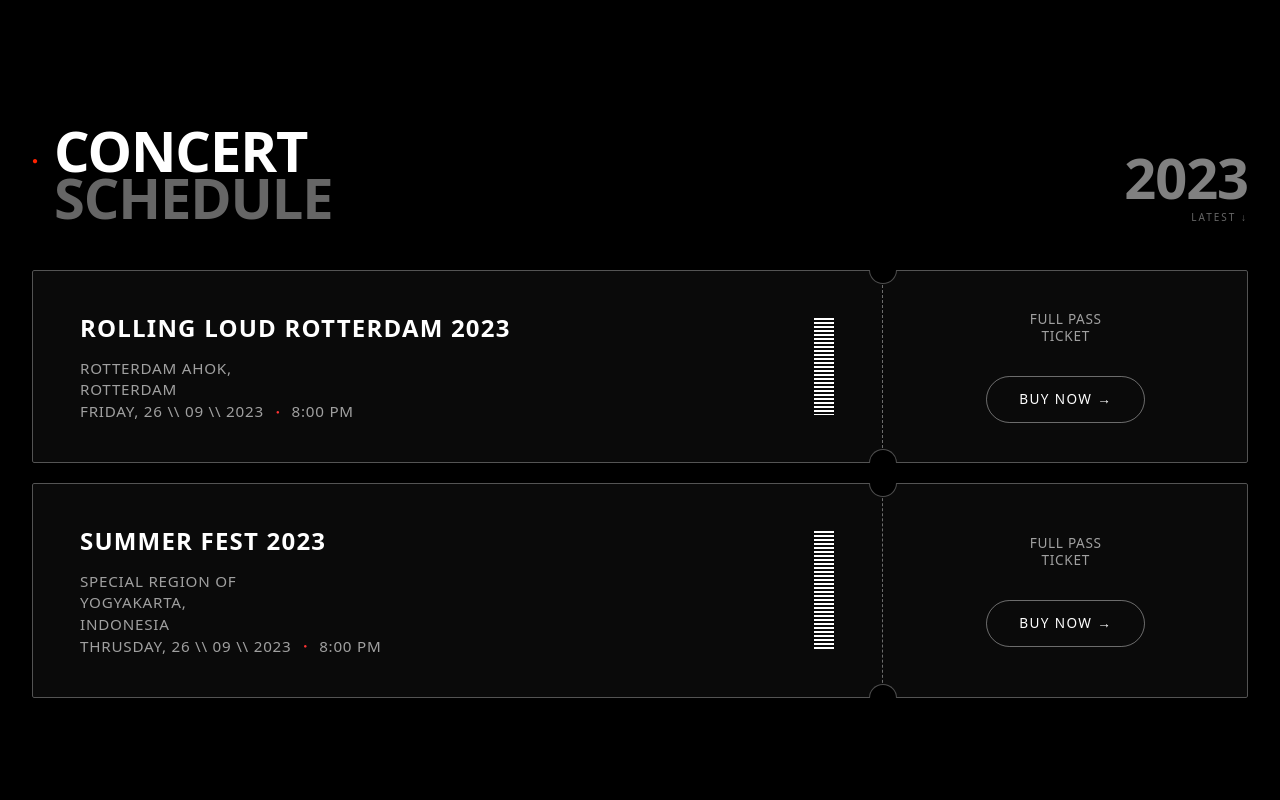
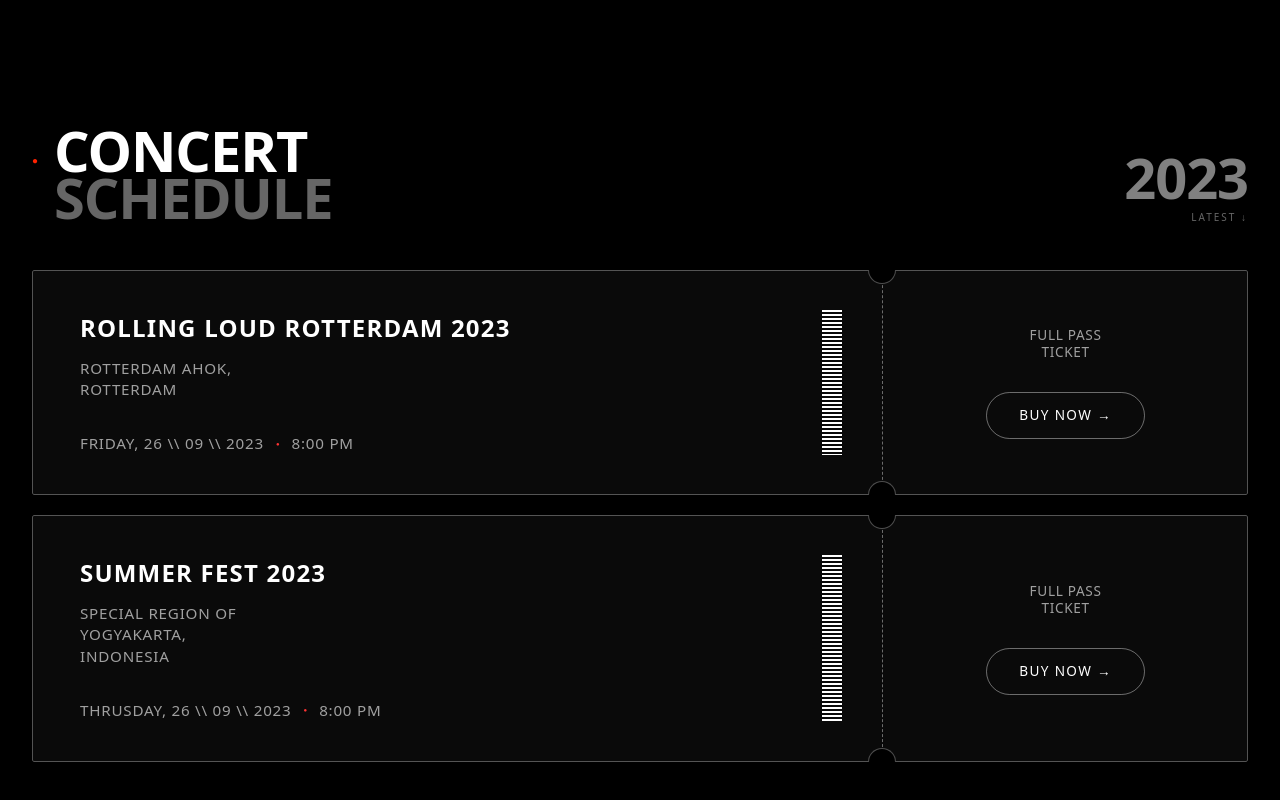
Before and after one commit to DIABY007/Site-VD, a Next.js app: page / in a window 1280 px wide. Shown: the part 2844-3644 px from the top of the page. Before the commit the page ends 3622 px from the top, so only its background shows below. Built offline with nearby package versions, Linux system fonts and the light colour scheme; a web font is replaced by a local one.

Commit message:
style(ui): ensure barcode and divider are perfectly parallel and same height

```diff
--- a/components/ConcertScheduleSection.tsx
+++ b/components/ConcertScheduleSection.tsx
@@ -24,7 +24,7 @@
 
 /**
  * Barcode Component
- * Updated to occupy full height of its container and align with the divider line.
+ * Set to h-full to match the height of its flex parent.
  */
 const Barcode: React.FC = () => {
   return (
@@ -46,8 +46,7 @@
 /**
  * ConcertScheduleSection Component
  * Reproduces the concert tour list.
- * Optimized for natural flow with scroll animations.
- * Barcode height matched with the divider/notch height.
+ * Optimized: Barcode and Divider are perfectly parallel and identical in height.
  */
 const ConcertScheduleSection: React.FC = () => {
   return (
@@ -100,9 +99,11 @@
             >
               <div className="absolute inset-0 border border-white/30 rounded-[2px] z-10 pointer-events-none" />
 
-              {/* GAUCHE (70% Largeur) */}
-              <div className="flex w-[70%] items-stretch relative z-20 px-12 py-10">
-                <div className="flex flex-col flex-grow uppercase">
+              {/* CONTENU PRINCIPAL (Flex Row pour aligner Barcode et Divider) */}
+              <div className="flex w-full items-stretch relative z-20">
+
+                {/* GAUCHE - INFOS (65% environ) */}
+                <div className="flex flex-grow flex-col justify-between uppercase px-12 py-10">
                   <div>
                     <h3 className="text-[1.5rem] font-[600] tracking-[0.05em] text-white mb-3">
                       {event.name}
@@ -112,7 +113,7 @@
                     </p>
                   </div>
 
-                  <div className="flex flex-row items-center gap-[12px] mt-auto">
+                  <div className="flex flex-row items-center gap-[12px] mt-8">
                     <span className="text-[0.95rem] tracking-[0.05em] text-[#a0a0a0]">
                       {event.date}
                     </span>
@@ -123,21 +124,20 @@
                   </div>
                 </div>
 
-                {/* BARCODE - h-full used to match the divider line height */}
-                <div className="flex items-center justify-center pl-10 h-full py-2">
+                {/* CENTRE - BARCODE (Identique en hauteur au Divider) */}
+                <div className="flex items-stretch py-10 pr-10">
                    <Barcode />
                 </div>
-              </div>
 
-              {/* DIVIDER & NOTCHES */}
-              <div className="relative w-px self-stretch flex flex-col justify-between items-center flex-shrink-0 z-30">
+                {/* DIVIDER & NOTCHES (Strictement parallèle au Barcode) */}
+                <div className="relative w-px self-stretch flex flex-col justify-between items-center flex-shrink-0">
                     <div className="absolute inset-y-0 left-0 border-l border-dashed border-white/40" />
                     <div className="w-[28px] h-[28px] rounded-full bg-black border border-white/30 z-50 -mt-3.5 -ml-[0.5px] flex-shrink-0" />
                     <div className="w-[28px] h-[28px] rounded-full bg-black border border-white/30 z-50 -mb-3.5 -ml-[0.5px] flex-shrink-0" />
                 </div>
 
-              {/* DROITE (30% Largeur) */}
-              <div className="flex w-[30%] flex-col justify-center items-center px-12 py-10 relative z-20 gap-8">
+                {/* DROITE - TICKET TYPE + CTA (30% environ) */}
+                <div className="flex w-[30%] flex-col justify-center items-center px-12 py-10 gap-8">
                   <div className="text-center uppercase">
                     {event.typeLines.map((line, i) => (
                       <p key={i} className="text-[0.85rem] tracking-[0.05em] text-[#a0a0a0] leading-tight">
@@ -154,6 +154,8 @@
                     BUY NOW →
                   </motion.button>
                 </div>
+
+              </div>
             </motion.div>
           ))}
         </div>
```
Lines whose indentation alone changed are shown as unchanged.
